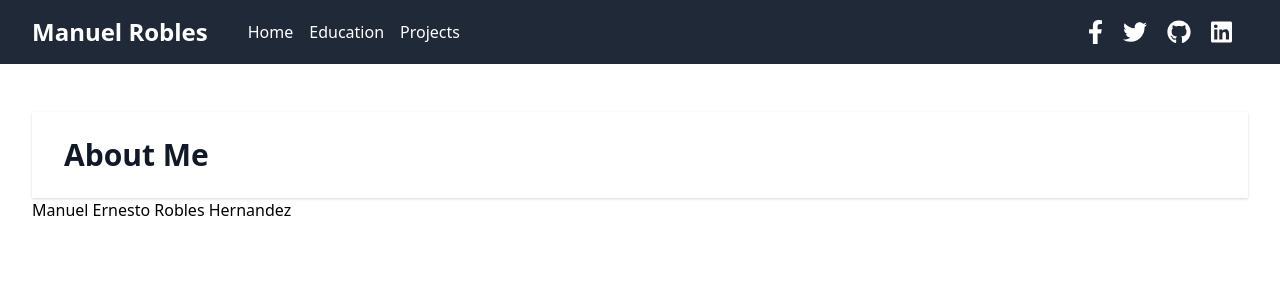
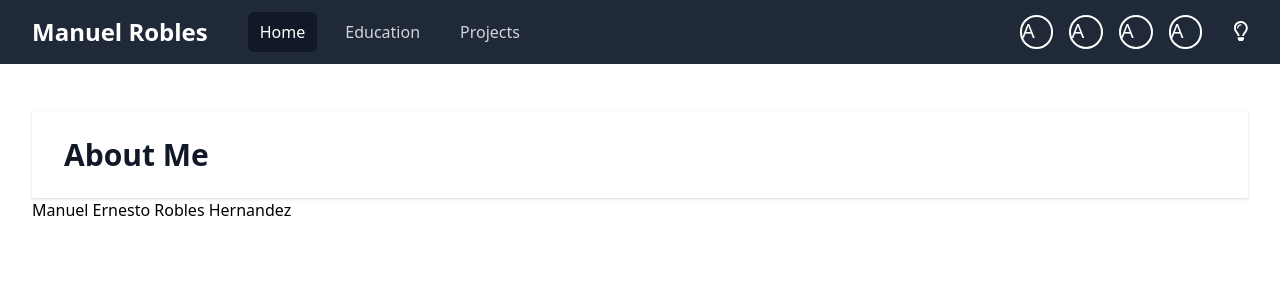
Before and after one commit to mannyOaks/portfolio, a Next.js app: page / in a window 1280 px wide. Shown: the top 300 px of the page. Built offline with nearby package versions, Linux system fonts and the light colour scheme.

Commit message:
dark theme

```diff
--- a/components/Header.js
+++ b/components/Header.js
@@ -1,17 +1,33 @@
 import { FontAwesomeIcon } from '@fortawesome/react-fontawesome'
 import { faFacebookF, faTwitter, faInstagram, faGithub, faLinkedin } from '@fortawesome/free-brands-svg-icons'
+import { faLightbulb } from '@fortawesome/free-regular-svg-icons'
+import { faLightbulb as faSolidLightbulb } from '@fortawesome/free-solid-svg-icons'
 import Link from 'next/link'
 import { useRouter } from 'next/router'
 import { SocialLink } from 'components'
+import { useTheme } from 'next-themes'
+import { useEffect, useState } from 'react'
 
 export default function Header() {
   const router = useRouter()
+  const { theme, setTheme } = useTheme()
+  const [isMounted, setIsMounted] = useState(false)
+  const [isMenuOpen, setIsMenuOpen] = useState(false)
+
+  useEffect(() => {
+    setIsMounted(true)
+  }, [])
 
   // "bg-gray-900 text-white px-3 py-2 rounded-md text-sm font-medium"
   // text-gray-300 hover:bg-gray-700 hover:text-white px-3 py-2 rounded-md text-sm font-medium
-  const currentRoute = "bg-gray-900 text-white  px-3 py-2 rounded-md text-sm font-medium"
-  const defaultRoute = "text-gray-300 hover:bg-gray-700 hover:text-white px-3 py-2 rounded-md text-sm font-medium"
+  const currentClass = "bg-gray-900 text-white"
+  const defaultClass = "text-gray-300 hover:bg-gray-700 hover:text-white"
 
+  const switchTheme = () => {
+    if (isMounted) {
+      setTheme(theme === 'light' ? 'dark' : 'light')
+    }
+  }
 
   return (
     <nav className="bg-gray-800">
@@ -19,55 +35,44 @@ export default function Header() {
         <div className="flex items-center justify-between h-16">
           <div className="flex items-center">
             <div className="flex-shrink-0">
-              {/* <img className="h-8 w-8" src="https://tailwindui.com/img/logos/workflow-mark-indigo-500.svg" alt="Workflow" /> */}
               <h1 className="text-white	text-2xl font-bold">Manuel Robles</h1>
             </div>
             <div className="hidden md:block">
               <div className="ml-10 flex items-baseline space-x-4 text-white">
-                {/* <!-- Current: "bg-gray-900 text-white", Default: "text-gray-300 hover:bg-gray-700 hover:text-white" --> */}
-                <Link href='/' className={router.pathname === '/' ? currentRoute : defaultRoute}>Home</Link>
+                <Link href='/'>
+                  <a className={`px-3 py-2 rounded-md text-base font-medium ${router.pathname === '/' ? currentClass : defaultClass}`}>
+                    Home
+                  </a>
+                </Link>
+                <Link href='/education'>
+                  <a className={`px-3 py-2 rounded-md text-base font-medium ${router.pathname === '/education' ? currentClass : defaultClass}`}>
+                    Education
+                  </a>
+                </Link>
+                <Link href='/projects'>
+                  <a className={`px-3 py-2 rounded-md text-base font-medium ${router.pathname === '/projects' ? currentClass : defaultClass}`}>
+                    Projects
+                  </a>
+                </Link>
+                {/* <Link href='/blog'><a className={`px-3 py-2 rounded-md text-base font-medium ${router.pathname === '/blog' ? currentClass : defaultClass}`}>Blog</a></Link> */}
 
-                {/* <a href="#" className={router.pathname === '/team' ? currentRoute : defaultRoute}>Team</a> */}
-                <Link href='/education' className={router.pathname === '/' ? currentRoute : defaultRoute}>Education</Link>
-
-                {/* <a href="#" className={router.pathname === '/projects' ? currentRoute : defaultRoute}>Projects</a> */}
-                <Link href='/projects' className={router.pathname === '/' ? currentRoute : defaultRoute}>Projects</Link>
-
-                {/* <a href="#" className={router.pathname === '/calendar' ? currentRoute : defaultRoute}>Calendar</a> */}
-                {/* <Link href='/blog' className={router.pathname === '/' ? currentRoute : defaultRoute}>Blog</Link> */}
               </div>
             </div>
           </div>
           <div className="hidden md:block">
             <div className="ml-4 flex items-center md:ml-6">
-              {/* <div className="ml-3 relative h-6 w-6"> */}
               <SocialLink icon={faFacebookF} href='https://www.facebook.com/manito0198/' />
               <SocialLink icon={faTwitter} href='https://twitter.com/mannyOakss' />
               {/* <SocialLink icon={faInstagram} href='https://www.instagram.com/mannyoaks/' /> */}
               <SocialLink icon={faGithub} href='https://github.com/mannyOaks' />
               <SocialLink icon={faLinkedin} href='https://www.linkedin.com/in/manuel-robles-368035204' />
 
-
-              {/* <!-- Profile dropdown --> */}
-              <div className="ml-3 relative">
-
-                {/* <!--
-                Profile dropdown panel, show/hide based on dropdown state.
-
-                Entering: "transition ease-out duration-100"
-                  From: "transform opacity-0 scale-95"
-                  To: "transform opacity-100 scale-100"
-                Leaving: "transition ease-in duration-75"
-                  From: "transform opacity-100 scale-100"
-                  To: "transform opacity-0 scale-95"
-              -->
-                <div className="origin-top-right absolute right-0 mt-2 w-48 rounded-md shadow-lg py-1 bg-white ring-1 ring-black ring-opacity-5" role="menu" aria-orientation="vertical" aria-labelledby="user-menu">
-                  <a href="#" className="block px-4 py-2 text-sm text-gray-700 hover:bg-gray-100" role="menuitem">Your Profile</a>
-
-                  <a href="#" className="block px-4 py-2 text-sm text-gray-700 hover:bg-gray-100" role="menuitem">Settings</a>
-
-                  <a href="#" className="block px-4 py-2 text-sm text-gray-700 hover:bg-gray-100" role="menuitem">Sign out</a>
-                {/* </div> */}
+              <div className="ml-6 items-center">
+                <FontAwesomeIcon
+                  icon={theme === 'light' ? faSolidLightbulb : faLightbulb}
+                  onClick={switchTheme}
+                  className="text-white text-xl"
+                />
               </div>
             </div>
           </div>
@@ -75,21 +80,24 @@ export default function Header() {
 
           <div className="-mr-2 flex md:hidden">
             {/* <!-- Mobile menu button --> */}
-            <button className="bg-gray-800 inline-flex items-center justify-center p-2 rounded-md text-gray-400 hover:text-white hover:bg-gray-700 focus:outline-none focus:ring-2 focus:ring-offset-2 focus:ring-offset-gray-800 focus:ring-white">
+            <button className="bg-gray-800 inline-flex items-center justify-center p-2 rounded-md text-gray-400 hover:text-white hover:bg-gray-700 focus:outline-none focus:ring-2 focus:ring-offset-2 focus:ring-offset-gray-800 focus:ring-white" onClick={() => setIsMenuOpen(!isMenuOpen)}>
               <span className="sr-only">Open main menu</span>
               {/* <!--
                 Heroicon name: menu
                 Menu open: "hidden", Menu closed: "block"
                 --> */}
               <svg className="block h-6 w-6" xmlns="http://www.w3.org/2000/svg" fill="none" viewBox="0 0 24 24" stroke="currentColor" aria-hidden="true">
-                <path strokeLinecap="round" strokeLinejoin="round" strokeWidth="2" d="M4 6h16M4 12h16M4 18h16" />
+                {
+                  isMenuOpen
+                    ? <path strokeLinecap="round" strokeLinejoin="round" strokeWidth="2" d="M6 18L18 6M6 6l12 12" />
+                    : <path strokeLinecap="round" strokeLinejoin="round" strokeWidth="2" d="M4 6h16M4 12h16M4 18h16" />
+                }
               </svg>
               {/* <!--
                 Heroicon name: x
                 Menu open: "block", Menu closed: "hidden"
                 --> */}
               <svg className="hidden h-6 w-6" xmlns="http://www.w3.org/2000/svg" fill="none" viewBox="0 0 24 24" stroke="currentColor" aria-hidden="true">
-                <path strokeLinecap="round" strokeLinejoin="round" strokeWidth="2" d="M6 18L18 6M6 6l12 12" />
               </svg>
             </button>
           </div>
@@ -100,36 +108,40 @@ export default function Header() {
         Mobile menu, toggle classNamees based on menu state.
         Open: "block", closed: "hidden"
       --> */}
-      <div className="block md:hidden">
+      <div className={`md:hidden ${isMenuOpen ? "block" : "hidden"}`}>
         <div className="px-2 pt-2 pb-3 space-y-1 sm:px-3">
-          {/* <!-- Current: "bg-gray-900 text-white", Default: "text-gray-300 hover:bg-gray-700 hover:text-white" --> */}
-          <a href="#" className="bg-gray-900 text-white block px-3 py-2 rounded-md text-base font-medium">Home</a>
+          <Link href='/'>
+            <a className={`block px-3 py-2 rounded-md text-base font-medium ${router.pathname === '/' ? currentClass : defaultClass}`}>
+              Home
+                  </a>
+          </Link>
+          <Link href='/education'>
+            <a className={`block px-3 py-2 rounded-md text-base font-medium ${router.pathname === '/education' ? currentClass : defaultClass}`}>
+              Education
+                  </a>
+          </Link>
+          <Link href='/projects'>
+            <a className={`block px-3 py-2 rounded-md text-base font-medium ${router.pathname === '/projects' ? currentClass : defaultClass}`}>
+              Projects
+                  </a>
+          </Link>
+          {/* <Link href='/blog'><a className={`block px-3 py-2 rounded-md text-base font-medium ${router.pathname === '/blog' ? currentClass : defaultClass}`}>Blog</a></Link> */}
 
-
-          <a href="#" className="text-gray-300 hover:bg-gray-700 hover:text-white block px-3 py-2 rounded-md text-base font-medium">Education</a>
-
-          <a href="#" className="text-gray-300 hover:bg-gray-700 hover:text-white block px-3 py-2 rounded-md text-base font-medium">Projects</a>
-
-          {/* <a href="#" className="text-gray-300 hover:bg-gray-700 hover:text-white block px-3 py-2 rounded-md text-base font-medium">Blog</a> */}
         </div>
         <div className="pt-4 pb-3 border-t border-gray-700">
           <div className="flex items-center px-5">
-            {/* <div className="flex-shrink-0">
-              <img className="h-10 w-10 rounded-full" src="https://images.unsplash.com/photo-1472099645785-5658abf4ff4e?ixlib=rb-1.2.1&ixid=eyJhcHBfaWQiOjEyMDd9&auto=format&fit=facearea&facepad=2&w=256&h=256&q=80" alt="" />
-            </div> */}
-            <div className="ml-3">
-              <div className="text-base font-medium leading-none text-white">Tom Cook</div>
-              <div className="text-sm font-medium leading-none text-gray-400">tom@example.com</div>
+            <div className="flex items-center">
+              <SocialLink icon={faFacebookF} href='https://www.facebook.com/manito0198/' />
+              <SocialLink icon={faTwitter} href='https://twitter.com/mannyOakss' />
+              {/* <SocialLink icon={faInstagram} href='https://www.instagram.com/mannyoaks/' /> */}
+              <SocialLink icon={faGithub} href='https://github.com/mannyOaks' />
+              <SocialLink icon={faLinkedin} href='https://www.linkedin.com/in/manuel-robles-368035204' />
+
             </div>
+          </div>
 
-          </div>
         </div>
       </div>
     </nav>
   )
 }
-
-
-/* <div className={`${isMenuOpen ? "block" : "hidden"} md:hidden`} onClick={() => setMenuOpen(!isMenuOpen)}>
-       <div className="block md:hidden" onClick={() => setMenuOpen(!isMenuOpen)}>
-        <div className="px-2 pt-2 pb-3 space-y-1 sm:px-3 text-white"> */
--- a/components/Layout.js
+++ b/components/Layout.js
@@ -19,6 +19,8 @@ export default function Layout({ children, pageTitle = 'Manuel Robles', descript
         <meta property="og:site_name" content="Manuel Robles Porfolio" key="ogsitename" />
         <meta property="og:title" content={pageTitle} key="ogtitle" />
         <meta property="og:description" content={description} key="ogdesc" />
+
+
       </Head>
       <div>
         <Header />
--- a/components/SocialLink.js
+++ b/components/SocialLink.js
@@ -1,24 +1,19 @@
 import { FontAwesomeIcon } from '@fortawesome/react-fontawesome'
 
 export default function SocialLink({ icon, href, className }) {
-  return <div className="ml-3 p-1 relative max-w-full max-h-full min-w-min rounded-full border-1 hover:border-red-500">
-    <a href={href} target='_blank' className="rounded-full">
-      <div className="max-w-full max-h-full rounded-full flex items-center text-sm">
-        <FontAwesomeIcon icon={icon} style={{ fontSize: 24, color: 'white' }} className={className} />
-      </div>
+  return (
+    <a
+      href={href}
+      target='_blank'
+      className="rounded-full m-2 border-2 border-white"
+      style={{ width: '2.1rem', height: '2.1rem' }}
+    >
+      {/* <FontAwesomeIcon
+        icon={icon}
+        className="m-auto text-white text-xl"
+      /> */}
+      <span className="text-white text-xl mx-auto">A</span>
     </a>
-  </div>
+
+  )
 }
-
-/*
-
-return <div className="bg-gray-800 p-1 rounded-full text-gray-400  hover:border-white ">
-    <div className="ml-3 relative	">
-      <a href={href} target='_blank'>
-        <div className="max-w-xs bg-gray-800 rounded-full flex items-center text-sm focus:outline-none focus:ring-2 focus:ring-offset-2 focus:ring-offset-gray-800 focus:ring-white" id="user-menu" aria-haspopup="true">
-          <FontAwesomeIcon icon={icon} style={{ fontSize: 24, color: 'white' }} />
-        </div>
-      </a>
-    </div>
-  </div>
-*/
--- a/package.json
+++ b/package.json
@@ -19,6 +19,7 @@
     "@fortawesome/react-fontawesome": "^0.1.14",
     "autoprefixer": "^10.2.1",
     "next": "^10.0.5",
+    "next-themes": "^0.0.10",
     "postcss": "^8.2.4",
     "react": "^17.0.1",
     "react-dom": "^17.0.1",
--- a/pages/_app.js
+++ b/pages/_app.js
@@ -1,5 +1,8 @@
 import 'public/styles/globals.css'
+import { ThemeProvider } from 'next-themes'
 
 export default function MyApp({ Component, pageProps }) {
-  return <Component {...pageProps} />
+  return <ThemeProvider attribute='class'>
+    <Component {...pageProps} />
+  </ThemeProvider>
 }
--- a/postcss.config.js
+++ b/postcss.config.js
@@ -1,6 +1,8 @@
 module.exports = {
   plugins: {
     tailwindcss: {},
-    autoprefixer: {},
+    autoprefixer: {
+      // flexbox: "no-2009",
+    },
   },
 }
--- a/tailwind.config.js
+++ b/tailwind.config.js
@@ -1,13 +1,15 @@
 module.exports = {
-  purge: ['./pages/**/*.js', './components/**/*.js'],
-  darkMode: 'class', // or 'media' or 'class'
+  future: {
+    purgeLayersByDefault: true,
+  },
+  purge: ['./components/**/*.{js,ts,jsx,tsx}', './pages/**/*.{js,ts,jsx,tsx}'],
+  darkMode: 'class',
   theme: {
     extend: {},
   },
   variants: {
-    extend: {
-      borderColor: ['hover'],
-    },
+    textColor: ['responsive', 'hover', 'focus', 'group-hover'],
+    borderColor: ['responsive', 'hover', 'focus', 'group-hover'],
   },
   plugins: [],
 }
```
Also changed, not shown: pages/_document.js (added, +16 -0 lines), 2 other files (tests, documents, lock files or other folders).
